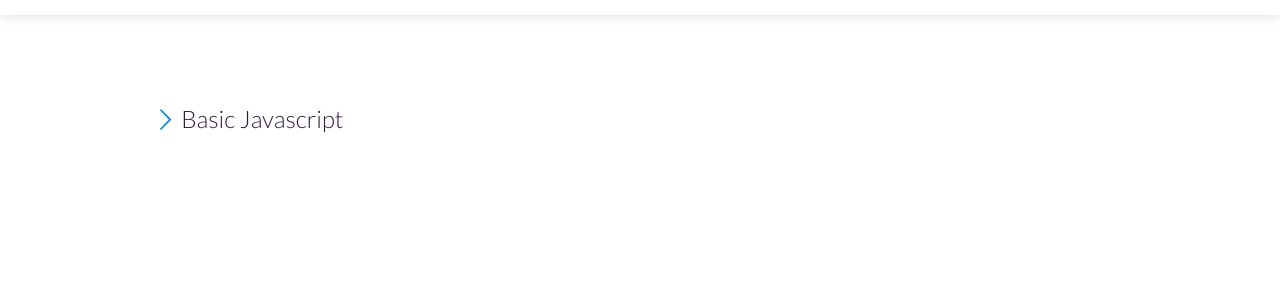
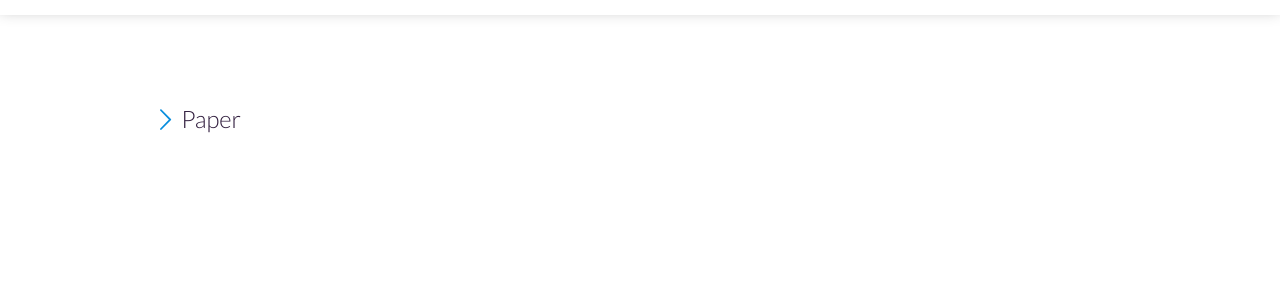
Before and after one commit to Taeu/taeu.github.io, a Jekyll site: the page built from _pages/js.html, in a window 1280 px wide. Shown: the part 128-428 px from the top of the page. Built offline with Jekyll 4.4.1, drawn with Linux system fonts in a browser that asks for light colours; some web fonts are replaced.

Commit message:
Update js.html

```diff
--- a/_pages/js.html
+++ b/_pages/js.html
@@ -1,11 +1,11 @@
 ---
 layout: home-page
-title: Basic Javascript
-permalink: /js/
+title: Paper
+permalink: /paper/
 ---
 <h2 class="pages-heading">{{page.title}}</h2>
 <ol class="post-card-box clearfix">
-  {% for post in site.categories.js %}
+  {% for post in site.categories.paper %}
     {% include pages.html %}
   {% endfor %}
 </ol>
```
